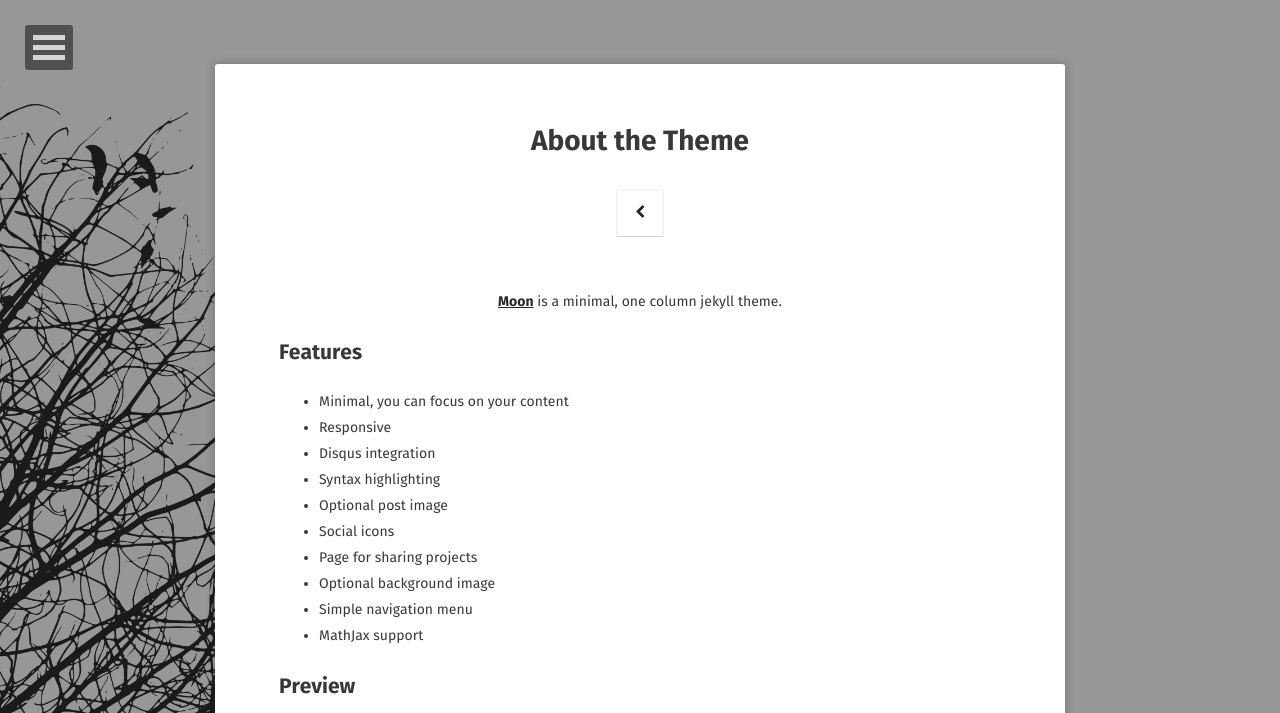
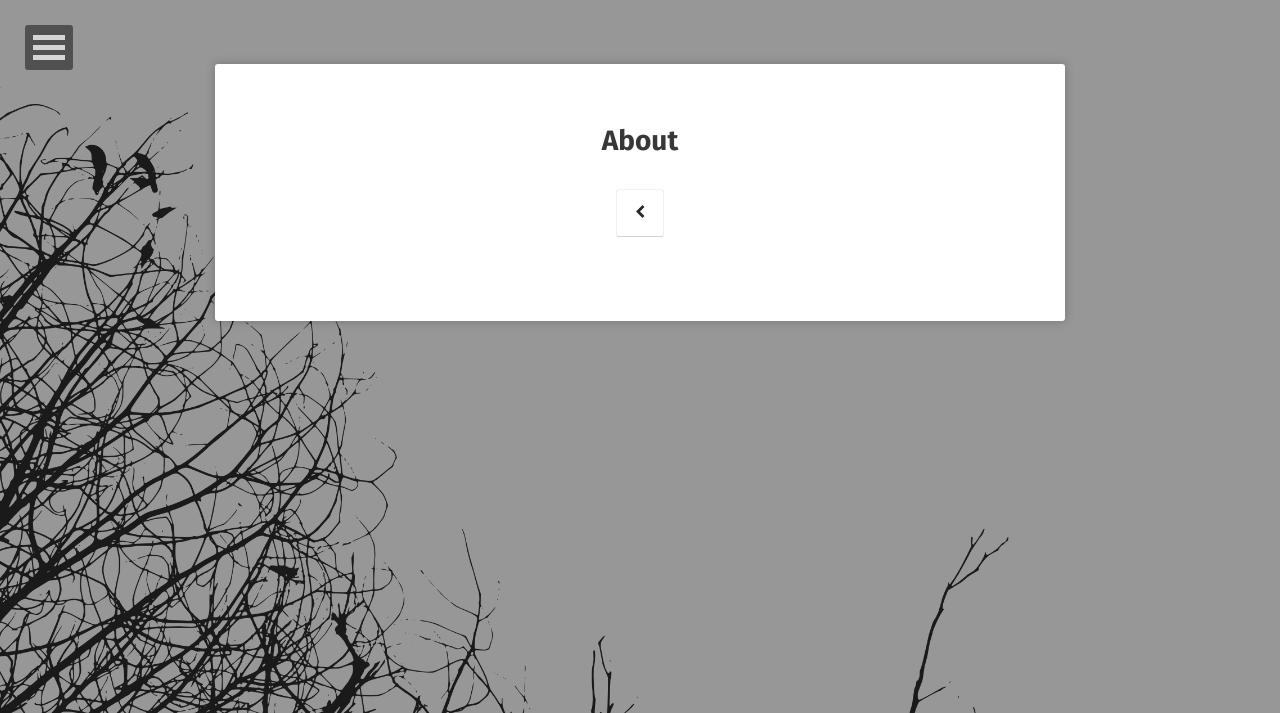
Before and after one commit to burcudemiralp/burcudemiralp.github.io, a Jekyll site: the page built from about/index.md, in a window 1280 px wide. Shown: the top 713 px of the page. Built offline with Jekyll 4.4.1, drawn with Linux system fonts in a browser that asks for light colours; some web fonts are replaced; some of the changed text lies outside the part shown; grey boxes are pictures that could not be loaded.

Commit message:
Update index.md

```diff
--- a/about/index.md
+++ b/about/index.md
@@ -1,37 +1,7 @@
 ---
 layout: page
-title: About the Theme
-tags: [about, Jekyll, theme, moon]
+title: About
+tags: [about, Jekyll]
 date: 2016-03-21
 comments: false
 ---
-
-<center><a href="http://taylantatli.github.io/Moon"><b>Moon</b></a> is a minimal, one column jekyll theme.</center>
-
-## Features
-* Minimal, you can focus on your content
-* Responsive
-* Disqus integration
-* Syntax highlighting
-* Optional post image
-* Social icons
-* Page for sharing projects
-* Optional background image
-* Simple navigation menu
-* MathJax support
-
-## Preview
-
-{% capture images %}
-    https://cloud.githubusercontent.com/assets/754514/14509720/61c61058-01d6-11e6-93ab-0918515ecd56.png
-    https://cloud.githubusercontent.com/assets/754514/14509716/61ac6c8e-01d6-11e6-879f-8308883de790.png
-{% endcapture %}
-{% include gallery images=images caption="Screenshots of Moon Theme" cols=2 %}
-
-See a [live version of Moon](http://taylantatli.github.io/Moon) hosted on GitHub.
-
-## Getting Started
-
-To learn how to install and use this theme check out the [Setup Guide](http://taylantatli.me/Moon/moon-theme/) for more information.
-
-[Install Moon](https://github.com/TaylanTatli/Moon){: .btn}
```
